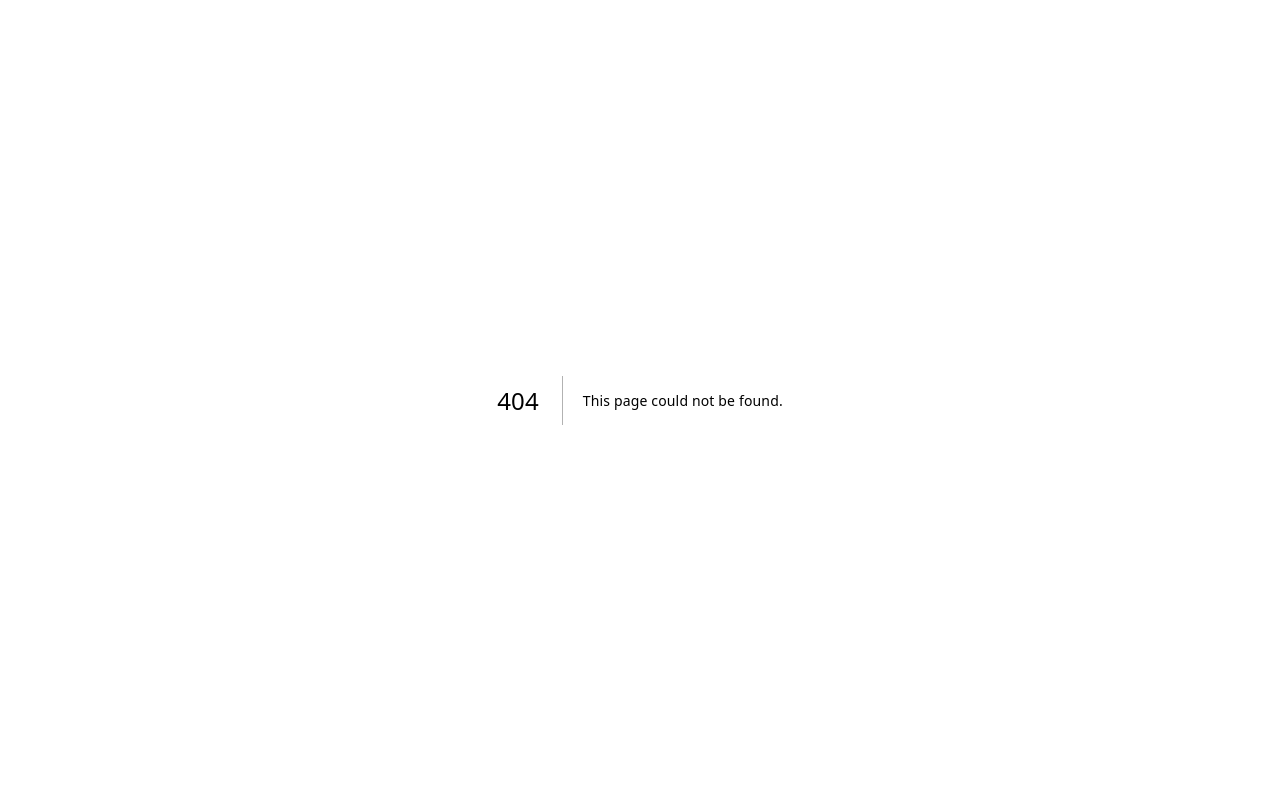
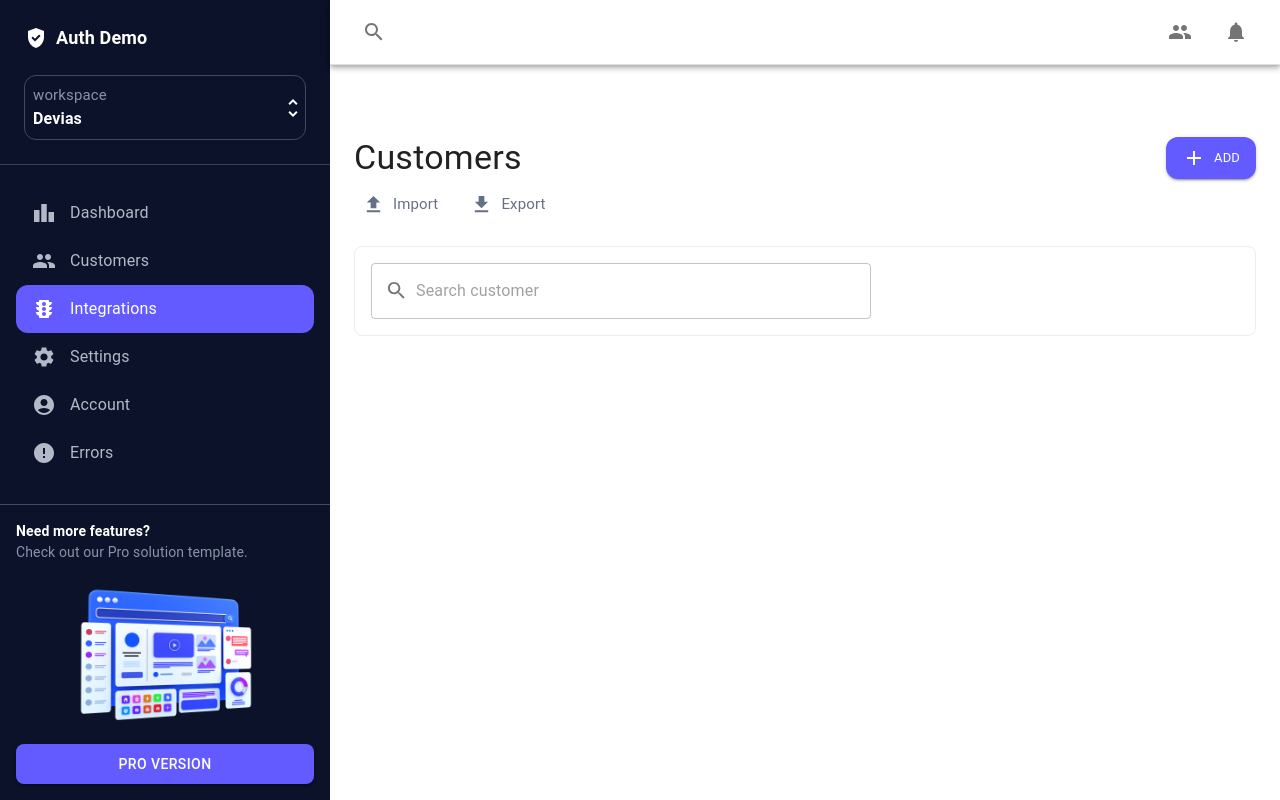
Before and after one commit to Amirhosseinzandi-web/dashboard, a Next.js app: page /integrations in a window 1280 px wide. Before the commit this address had no page. Built offline with nearby package versions, Linux system fonts and the light colour scheme.

Commit message:
"Remove unused DashboardRegistry component import, update CustomersRegistry with CustomersInput and CustomersTables components, memoize DesktopMenu and Header components"

```diff
--- /dev/null
+++ b/app/customers/CustomersInput/CustomersInput.tsx
@@ -0,0 +1,55 @@
+import { Box, Button, InputAdornment, Stack, TextField, Typography } from "@mui/material";
+import AddIcon from '@mui/icons-material/Add';
+import UploadIcon from '@mui/icons-material/Upload';
+import DownloadIcon from '@mui/icons-material/Download';
+import SearchIcon from '@mui/icons-material/Search';
+
+
+
+
+
+const CustomersInput = () => {
+    return (
+        <>
+            <Box>
+                <Stack direction={"row"} justifyContent={"space-between"}>
+                    <Typography variant="h4">Customers</Typography>
+                    <Button variant="contained" sx={{ bgcolor: "#635BFF", color: "white", borderRadius: 3, display: "flex", gap: 1, ":hover": { bgcolor: "#4e36f5" } }}>
+                        <AddIcon />
+                        <Typography fontSize={13}>Add</Typography>
+                    </Button>
+                </Stack>
+
+                <Stack direction={"row"} mt={1} gap={2}>
+                    <Button sx={{
+                        display: "flex", alignItems: "center", bgcolor: "white", gap: 1, borderRadius: 3, ":hover": { bgcolor: "#E9EAEB" }
+                    }} >
+                        < UploadIcon sx={{ color: "#667085", fontSize: "23px" }} />
+                        <Typography color={"#667085"} fontSize={15} textTransform={"capitalize"}>Import</Typography>
+                    </Button>
+
+                    <Button sx={{
+                        display: "flex", alignItems: "center", bgcolor: "white", gap: 1, borderRadius: 3, ":hover": { bgcolor: "#E9EAEB" }
+                    }} >
+                        <DownloadIcon sx={{ color: "#667085", fontSize: "23px" }} />
+                        <Typography color={"#667085"} fontSize={15} textTransform={"capitalize"}>Export</Typography>
+                    </Button>
+                </Stack>
+            </Box>
+
+            <Box border={"1px solid #EDEDED"} borderRadius={2} height={"100%"} my={3} p={2}>
+                <TextField fullWidth placeholder="Search customer" sx={{ maxWidth: "500px" }}
+                    InputProps={{
+                        startAdornment: (
+                            <InputAdornment position="start">
+                                <SearchIcon sx={{ color: "rgba(0, 0, 0, 0.54)", fontSize: "23px" }} />
+                            </InputAdornment>
+                        ),
+                    }}
+                />
+            </Box>
+        </>
+    );
+}
+
+export default CustomersInput;
--- a/app/customers/CustomersRegistry.tsx
+++ b/app/customers/CustomersRegistry.tsx
@@ -1,9 +1,7 @@
-import { Box, Button, InputAdornment, Stack, TextField, Typography } from "@mui/material";
-import AddIcon from '@mui/icons-material/Add';
-import UploadIcon from '@mui/icons-material/Upload';
-import DownloadIcon from '@mui/icons-material/Download';
-import SearchIcon from '@mui/icons-material/Search';
-import CustomersOrdersComponent from "./CustomersOrdersComponent/CustomersOrdersComponent";
+import { Box } from "@mui/material";
+
+import CustomersTables from "./CustomersTables/CustomersTables";
+import CustomersInput from "./CustomersInput/CustomersInput";
 
 
 const CustomersRegistry: React.FC = () => {
@@ -11,47 +9,9 @@ const CustomersRegistry: React.FC = () => {
 
     return (
         <Box>
-
+            <CustomersInput />
             <Box>
-                <Stack direction={"row"} justifyContent={"space-between"}>
-                    <Typography variant="h4">Customers</Typography>
-                    <Button variant="contained" sx={{ bgcolor: "#635BFF", color: "white", borderRadius: 3, display: "flex", gap: 1, ":hover": { bgcolor: "#4e36f5" } }}>
-                        <AddIcon />
-                        <Typography fontSize={13}>Add</Typography>
-                    </Button>
-                </Stack>
-
-                <Stack direction={"row"} mt={1} gap={2}>
-                    <Button sx={{
-                        display: "flex", alignItems: "center", bgcolor: "white", gap: 1, borderRadius: 3, ":hover": { bgcolor: "#E9EAEB" }
-                    }} >
-                        < UploadIcon sx={{ color: "#667085", fontSize: "23px" }} />
-                        <Typography color={"#667085"} fontSize={15} textTransform={"capitalize"}>Import</Typography>
-                    </Button>
-
-                    <Button sx={{
-                        display: "flex", alignItems: "center", bgcolor: "white", gap: 1, borderRadius: 3, ":hover": { bgcolor: "#E9EAEB" }
-                    }} >
-                        <DownloadIcon sx={{ color: "#667085", fontSize: "23px" }} />
-                        <Typography color={"#667085"} fontSize={15} textTransform={"capitalize"}>Export</Typography>
-                    </Button>
-                </Stack>
-            </Box>
-
-            <Box border={"1px solid #EDEDED"} borderRadius={2} height={"100%"} my={3} p={2}>
-                <TextField fullWidth placeholder="Search customer" sx={{ maxWidth: "500px" }}
-                    InputProps={{
-                        startAdornment: (
-                            <InputAdornment position="start">
-                                <SearchIcon sx={{ color: "rgba(0, 0, 0, 0.54)", fontSize: "23px" }} />
-                            </InputAdornment>
-                        ),
-                    }}
-                />
-            </Box>
-
-            <Box>
-                <CustomersOrdersComponent />
+                <CustomersTables />
             </Box>
 
         </Box >
--- a/app/customers/CustomersOrdersComponent/CustomersOrdersComponent.tsx
+++ b/app/customers/CustomersTables/CustomersTables.tsx
@@ -192,7 +192,7 @@ function EnhancedTableHead(props: EnhancedTableProps) {
 }
 
 
-export default function CustomersOrdersComponent() {
+export default function CustomersTables() {
     const [order, setOrder] = React.useState<Order>('asc');
     const [orderBy, setOrderBy] = React.useState<keyof Data>('name');
     const [selected, setSelected] = React.useState<readonly number[]>([]);
--- /dev/null
+++ b/app/integrations/IntegrationsRegistry.tsx
@@ -0,0 +1,18 @@
+import { Box, Button, InputAdornment, Stack, TextField, Typography } from "@mui/material";
+import AddIcon from '@mui/icons-material/Add';
+import UploadIcon from '@mui/icons-material/Upload';
+import DownloadIcon from '@mui/icons-material/Download';
+import SearchIcon from '@mui/icons-material/Search';
+import CustomersInput from "../customers/CustomersInput/CustomersInput";
+
+
+
+const IntegrationsRegistry: React.FC = () => {
+    return (
+        <Box>
+            <CustomersInput />
+        </Box>
+    );
+}
+
+export default IntegrationsRegistry;
--- a/app/dashboard/page.tsx
+++ b/app/integrations/page.tsx
@@ -1,7 +1,7 @@
 import Header from "@/components/Header/Header";
 import DesktopMenu from "@/components/DesktopMenu/DesktopMenu";
 import { Box, Container, Stack } from "@mui/material";
-import DashboardRegistry from "./DashboardRegistry";
+import IntegrationsRegistry from "./IntegrationsRegistry";
 
 
 
@@ -9,7 +9,8 @@ import DashboardRegistry from "./DashboardRegistry";
 
 
 
-const DashboardPage:React.FC = () => {
+
+const IntegrationsPage: React.FC = () => {
     return (
         <>
             <Stack direction={"row"} width={"100%"}>
@@ -20,9 +21,8 @@ const DashboardPage:React.FC = () => {
                 <Box display={"block"} sx={{ width: { xs: "100%", lg: "calc(100% - 330px)" } }}>
                     <Header />
                     <Box py={9}>
-
                         <Container maxWidth={"xl"}>
-                            <DashboardRegistry />
+                            <IntegrationsRegistry />
                         </Container>
                     </Box>
                 </Box>
@@ -33,4 +33,4 @@ const DashboardPage:React.FC = () => {
     );
 }
 
-export default DashboardPage;
+export default IntegrationsPage;
--- a/components/DesktopMenu/DesktopMenu.tsx
+++ b/components/DesktopMenu/DesktopMenu.tsx
@@ -11,6 +11,7 @@ import ErrorIcon from '@mui/icons-material/Error';
 import Image from "next/image";
 import { usePathname } from "next/navigation";
 import Link from "next/link";
+import { memo } from "react";
 
 
 const DesktopMenu: React.FC = () => {
@@ -99,4 +100,4 @@ const DesktopMenu: React.FC = () => {
     );
 }
 
-export default DesktopMenu;
+export default memo(DesktopMenu);
--- a/components/Header/Header.tsx
+++ b/components/Header/Header.tsx
@@ -6,7 +6,7 @@ import PeopleIcon from '@mui/icons-material/People';
 import NotificationsIcon from '@mui/icons-material/Notifications';
 import { UserButton } from "@clerk/nextjs";
 import MobileMenu from "../MobileMenu/MobileMenu";
-import { useState } from "react";
+import { useState , memo } from "react";
 
 
 
@@ -18,7 +18,7 @@ const Header = () => {
 
     return (
         <>
-            <AppBar position="sticky" sx={{ bgcolor: "white", borderBottom: "1px solid #E0E0E0"}}>
+            <AppBar position="sticky" sx={{ bgcolor: "white", borderBottom: "1px solid #E0E0E0" }}>
                 <Toolbar>
                     <Stack direction={"row"} justifyContent={"space-between"} width={"100%"}>
                         <Box display={"flex"} gap={2} alignItems={"center"}>
@@ -61,4 +61,4 @@ const Header = () => {
     );
 }
 
-export default Header;
+export default memo(Header)
--- a/components/MobileMenu/MobileMenu.tsx
+++ b/components/MobileMenu/MobileMenu.tsx
@@ -1,6 +1,6 @@
 "use client";
 import * as React from 'react';
-import { useEffect, useState } from 'react';
+import { useEffect, useState , memo } from 'react';
 import Box from '@mui/material/Box';
 import Drawer from '@mui/material/Drawer';
 import List from '@mui/material/List';
@@ -130,4 +130,4 @@ const MobileMenu: React.FC<PropsType> = ({ open, setOpen }) => {
 }
 
 
-export default MobileMenu
+export default memo(MobileMenu)
```
